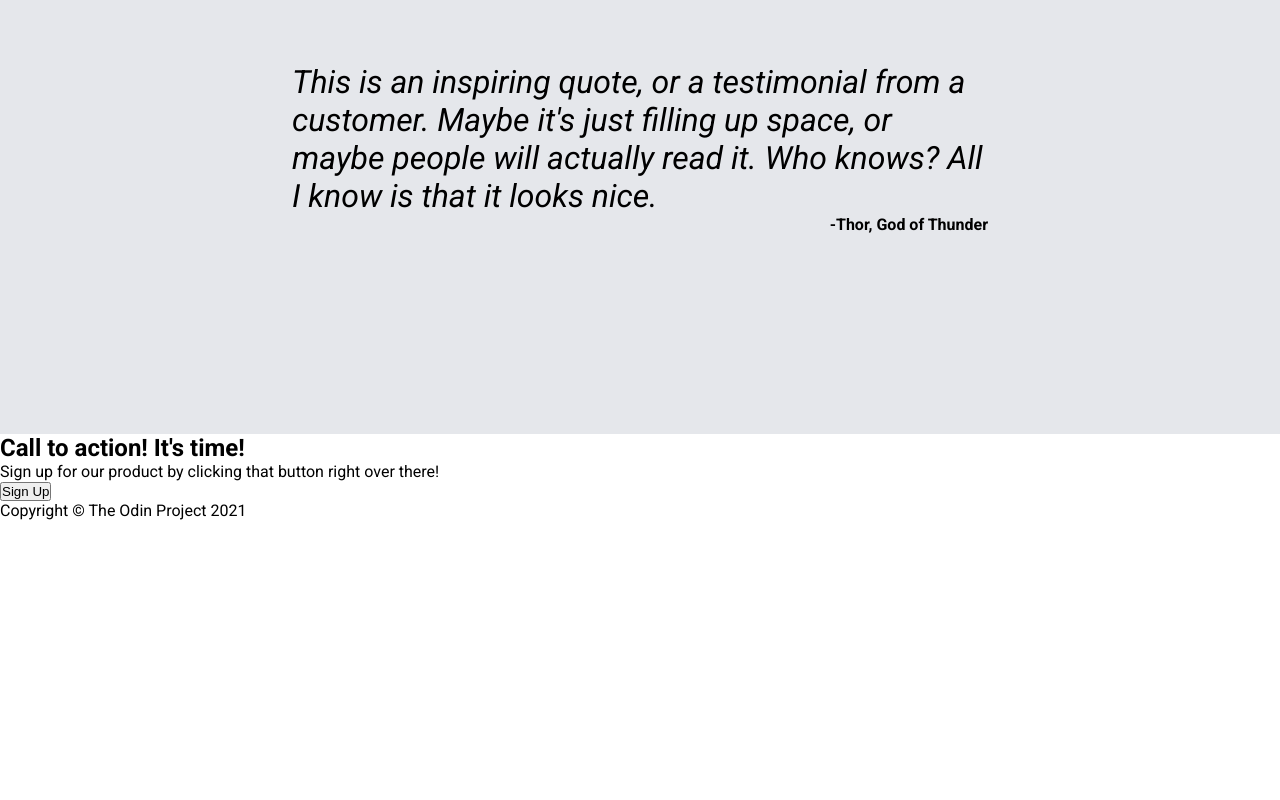
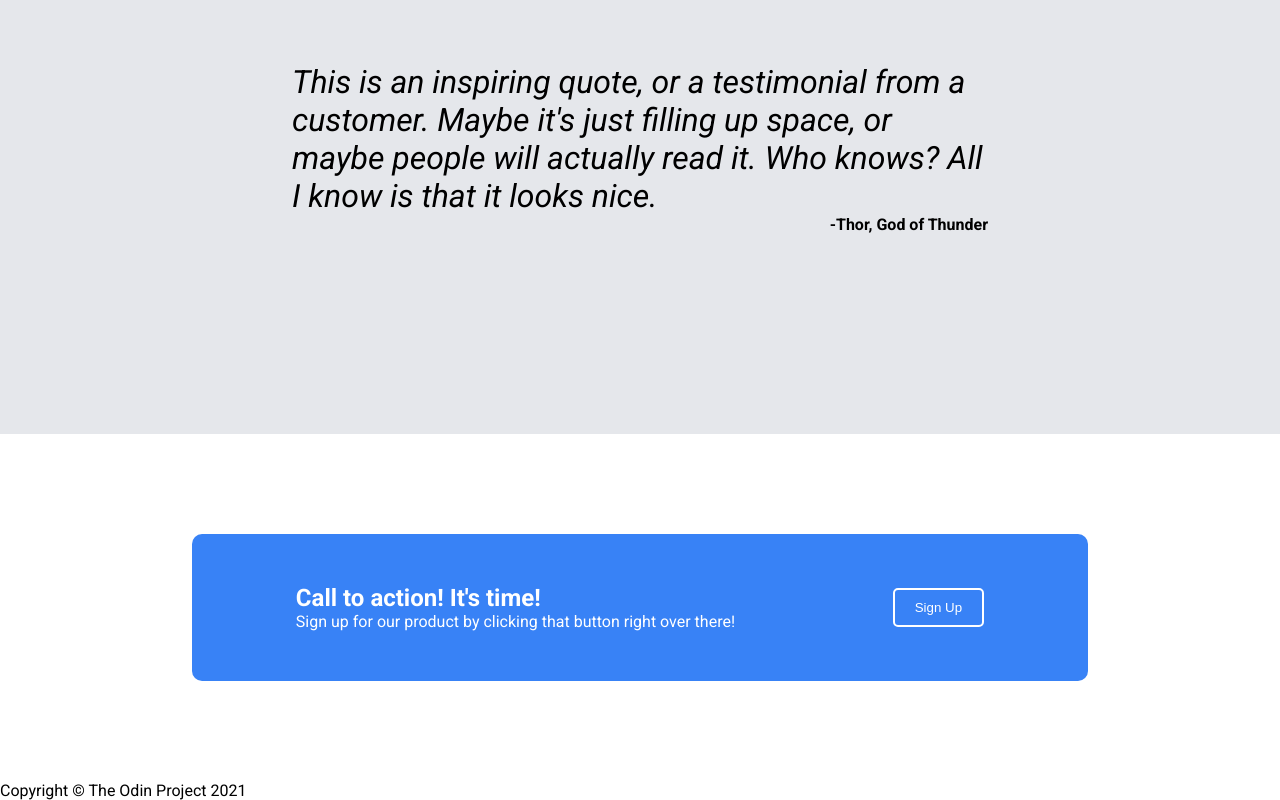
Before and after one commit to chajoy/odin-landing-page, a plain HTML site: page index.html in a window 1280 px wide. Shown: the part 1173-1973 px from the top of the page. Before the commit the page ends 1693 px from the top, so only its background shows below. Drawn offline with Linux system fonts and the light colour scheme.

Commit message:
Add styling to section-bottom

```diff
--- a/style.css
+++ b/style.css
@@ -151,3 +151,36 @@ header li:not(.logo):hover {
     font-weight: bold;
     align-self: flex-end;
 }
+
+.section-bottom {
+    display: flex;
+    align-items: center;
+    justify-content: center;
+    margin: 100px auto;
+    width: 70vw;
+}
+
+.banner {
+    color: white;
+    display: flex;
+    justify-content: space-around;
+    align-items: center;
+    gap: 50px;
+    background-color: var(--bright-blue);
+    width: 100%;
+    padding: 50px;
+    border-radius: 10px;
+}
+
+.banner button {
+    background-color: var(--bright-blue);
+    border: 2px solid white;
+    color: white;
+    padding: 10px 20px;
+    border-radius: 5px;
+}
+
+.banner button:hover {
+    background-color: var(--bright-blue-highlight);
+    cursor: pointer;
+}
```
